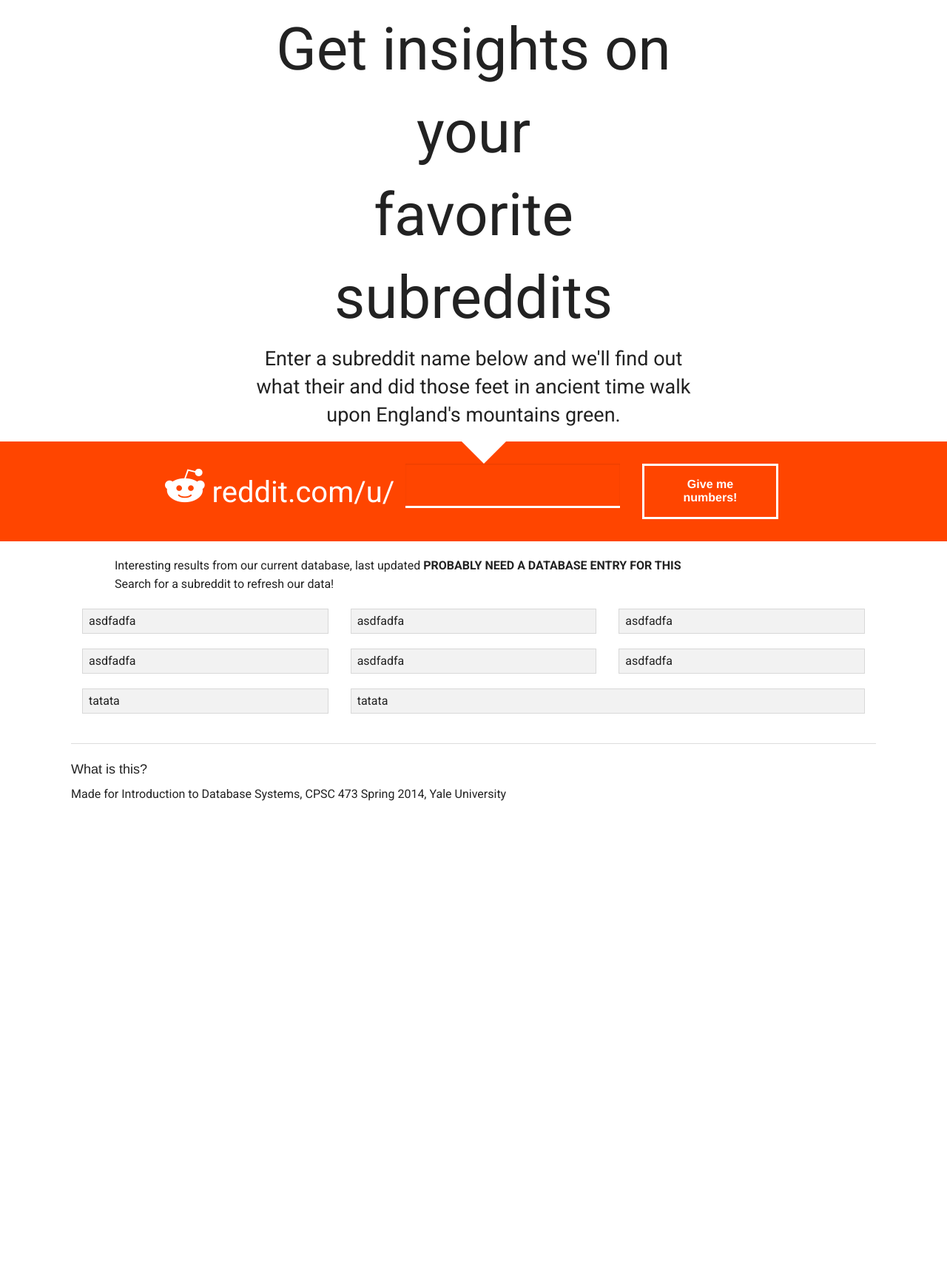
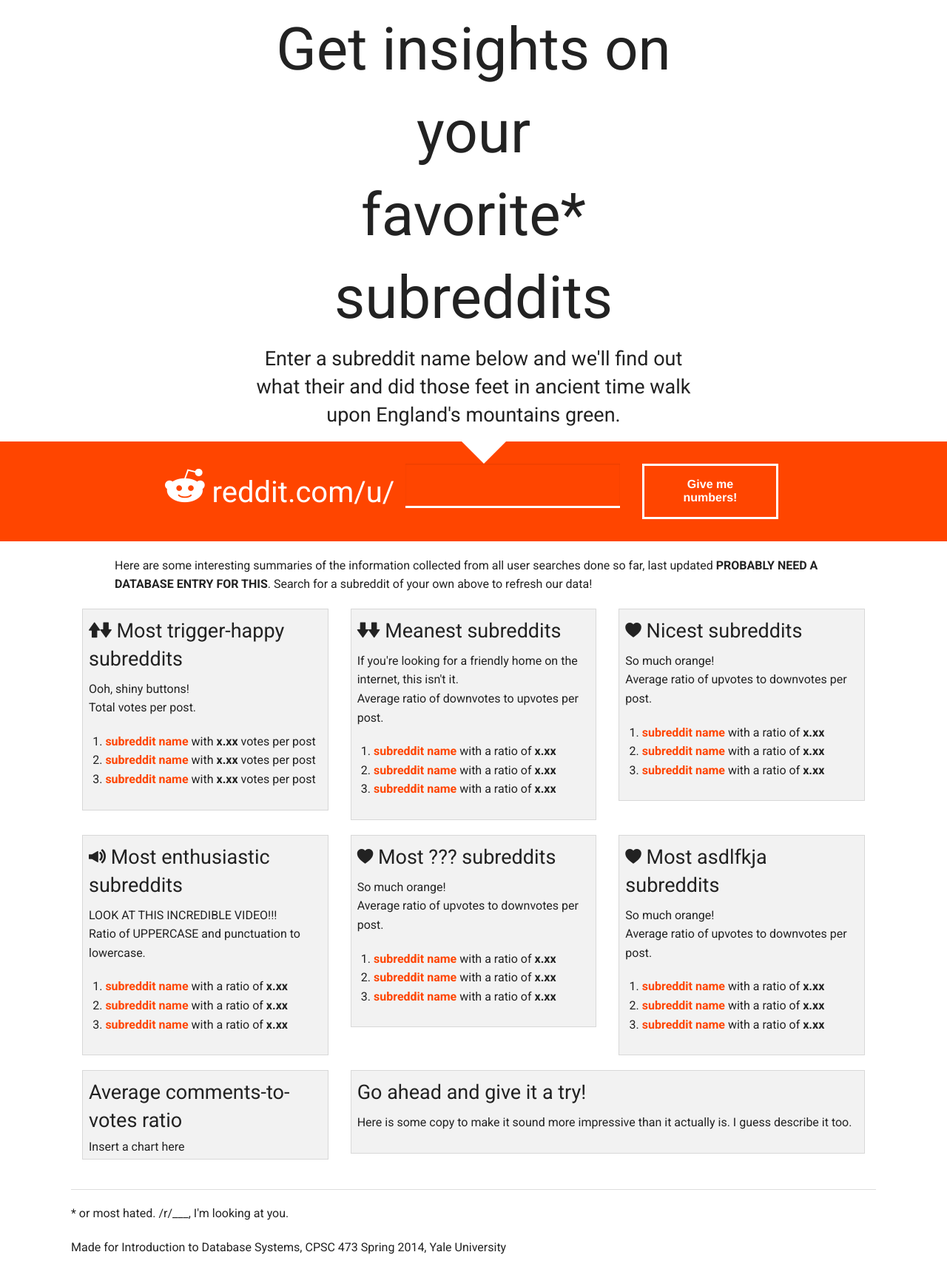
Before and after one commit to krysjez/reddit-thingamajig, a Python web app: template templates/index.html in a window 1280 px wide. Shown: the part 45-1784 px from the top of the page at 74% size. Before the commit the page ends 1128 px from the top, so only its background shows below. Run offline with Jinja, Linux system fonts and the light colour scheme; the template is opened without the code that fills it, so the values that code supplies are empty; some libraries are stand-ins or nearby versions.

Commit message:
homepage template done

```diff
--- a/templates/index.html
+++ b/templates/index.html
@@ -44,7 +44,7 @@
     <div class="large-12 columns">
       <div class="row">   <!-- Jumbo Header -->
         <div class="small-6 small-centered columns jumbo">
-          <h1>Get insights on your<br> favorite subreddits</h1>
+          <h1>Get insights on your<br> favorite* subreddits</h1>
           <h3>Enter a subreddit name below and we'll find out what their and did those feet in ancient time walk upon England's mountains green.</h3>
         </div>
       </div>    <!-- End Jumbo Header -->
@@ -75,43 +75,93 @@
 
     <div class='row'> <!-- main content header row -->
       <div class="small-12 columns">
-        <p>Interesting results from our current database, last updated <b>PROBABLY NEED A DATABASE ENTRY FOR THIS</b><br>Search for a subreddit to refresh our data!</p>
+        <p>Here are some interesting summaries of the information collected from all user searches done so far, last updated <b>PROBABLY NEED A DATABASE ENTRY FOR THIS</b>. Search for a subreddit of your own above to refresh our data!</p>
       </div>
     </div> <!-- end main content header row -->
 
     <div class="row bigwidth"> <!-- main content row 1 -->
       <div class='small-4 columns'>
-        <div class='stat-box'>asdfadfa</div>
+        <div class='stat-box'>
+          <h3><i class='fi-arrow-up'></i><i class='fi-arrow-down'></i>&nbsp;Most trigger-happy subreddits</h3>
+          <p>Ooh, shiny buttons!<br>Total votes per post.</p>
+          <ol>
+            <li><a href='#'><strong>subreddit name</strong></a> with <strong>x.xx</strong> votes per post</li>
+            <li><a href='#'><strong>subreddit name</strong></a> with <strong>x.xx</strong> votes per post</li>
+            <li><a href='#'><strong>subreddit name</strong></a> with <strong>x.xx</strong> votes per post</li>
+          </ol>
+        </div>
       </div>
       <div class='small-4 columns'>
-        <div class='stat-box'>asdfadfa</div>
+        <div class='stat-box'>
+          <h3><i class='fi-arrow-down'></i><i class='fi-arrow-down'></i>&nbsp;Meanest subreddits</h3>
+          <p>If you're looking for a friendly home on the internet, this isn't it.<br> Average ratio of downvotes to upvotes per post.</p>
+          <ol>
+            <li><a href='#'><strong>subreddit name</strong></a> with a ratio of <strong>x.xx</strong></li>
+            <li><a href='#'><strong>subreddit name</strong></a> with a ratio of <strong>x.xx</strong></li>
+            <li><a href='#'><strong>subreddit name</strong></a> with a ratio of <strong>x.xx</strong></li>
+          </ol>
+        </div>
       </div>
       <div class='small-4 columns'>
-        <div class='stat-box'>asdfadfa</div>
+        <div class='stat-box'>
+          <h3><i class='fi-heart'></i>&nbsp;Nicest subreddits</h3>
+          <p>So much orange!<br> Average ratio of upvotes to downvotes per post.</p>
+          <ol>
+            <li><a href='#'><strong>subreddit name</strong></a> with a ratio of <strong>x.xx</strong></li>
+            <li><a href='#'><strong>subreddit name</strong></a> with a ratio of <strong>x.xx</strong></li>
+            <li><a href='#'><strong>subreddit name</strong></a> with a ratio of <strong>x.xx</strong></li>
+          </ol>
+        </div>
       </div>
     </div> <!-- end main content row 1 -->
 
     <div class="row bigwidth"> <!-- main content row 2 -->
       <div class='small-4 columns'>
-        <div class='stat-box'>asdfadfa</div>
+        <div class='stat-box'>
+          <h3><i class='fi-volume'></i>&nbsp;Most enthusiastic subreddits</h3>
+          <p>LOOK AT THIS INCREDIBLE VIDEO!!!<br> Ratio of UPPERCASE and punctuation to lowercase.</p>
+          <ol>
+            <li><a href='#'><strong>subreddit name</strong></a> with a ratio of <strong>x.xx</strong></li>
+            <li><a href='#'><strong>subreddit name</strong></a> with a ratio of <strong>x.xx</strong></li>
+            <li><a href='#'><strong>subreddit name</strong></a> with a ratio of <strong>x.xx</strong></li>
+          </ol>
+        </div>
       </div>
       <div class='small-4 columns'>
-        <div class='stat-box'>asdfadfa</div>
+        <div class='stat-box'>
+          <h3><i class='fi-heart'></i>&nbsp;Most ??? subreddits</h3>
+          <p>So much orange!<br> Average ratio of upvotes to downvotes per post.</p>
+          <ol>
+            <li><a href='#'><strong>subreddit name</strong></a> with a ratio of <strong>x.xx</strong></li>
+            <li><a href='#'><strong>subreddit name</strong></a> with a ratio of <strong>x.xx</strong></li>
+            <li><a href='#'><strong>subreddit name</strong></a> with a ratio of <strong>x.xx</strong></li>
+          </ol>
+        </div>
       </div>
       <div class='small-4 columns'>
-        <div class='stat-box'>asdfadfa</div>
+        <div class='stat-box'>
+          <h3><i class='fi-heart'></i>&nbsp;Most asdlfkja subreddits</h3>
+          <p>So much orange!<br> Average ratio of upvotes to downvotes per post.</p>
+          <ol>
+            <li><a href='#'><strong>subreddit name</strong></a> with a ratio of <strong>x.xx</strong></li>
+            <li><a href='#'><strong>subreddit name</strong></a> with a ratio of <strong>x.xx</strong></li>
+            <li><a href='#'><strong>subreddit name</strong></a> with a ratio of <strong>x.xx</strong></li>
+          </ol>
+        </div>
       </div>
     </div> <!-- end main content row 2 -->
 
     <div class="row bigwidth"> <!-- main content row 3 -->
      <div class="small-4 columns">
       <div class="stat-box">
-        tatata
+        <h3>Average comments-to-votes ratio</h3>
+        Insert a chart here
       </div>
      </div>
      <div class="small-8 columns">
       <div class="stat-box">
-        tatata
+        <h3>Go ahead and give it a try!</h3>
+        <p>Here is some copy to make it sound more impressive than it actually is. I guess describe it too.</p>
       </div>
     </div> <!-- end main content row 3 -->
 
@@ -126,7 +176,7 @@
             <div class="row">
 
               <div class="large-8 small-12 columns">
-                  <h5>What is this?</h5>
+                  <p>* or most hated. /r/___, I'm looking at you.</p>
                   <p>Made for Introduction to Database Systems, CPSC 473 Spring 2014, Yale University</p>
               </div>
 
```
